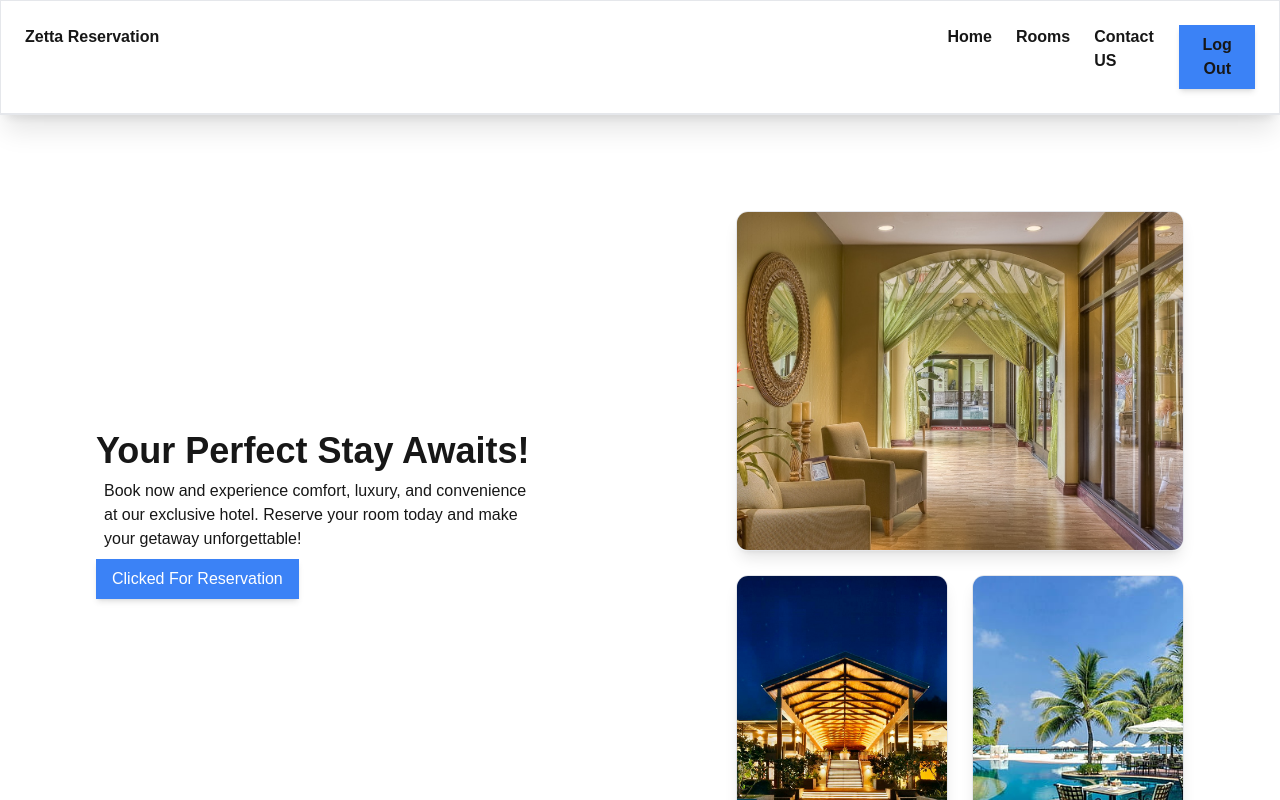
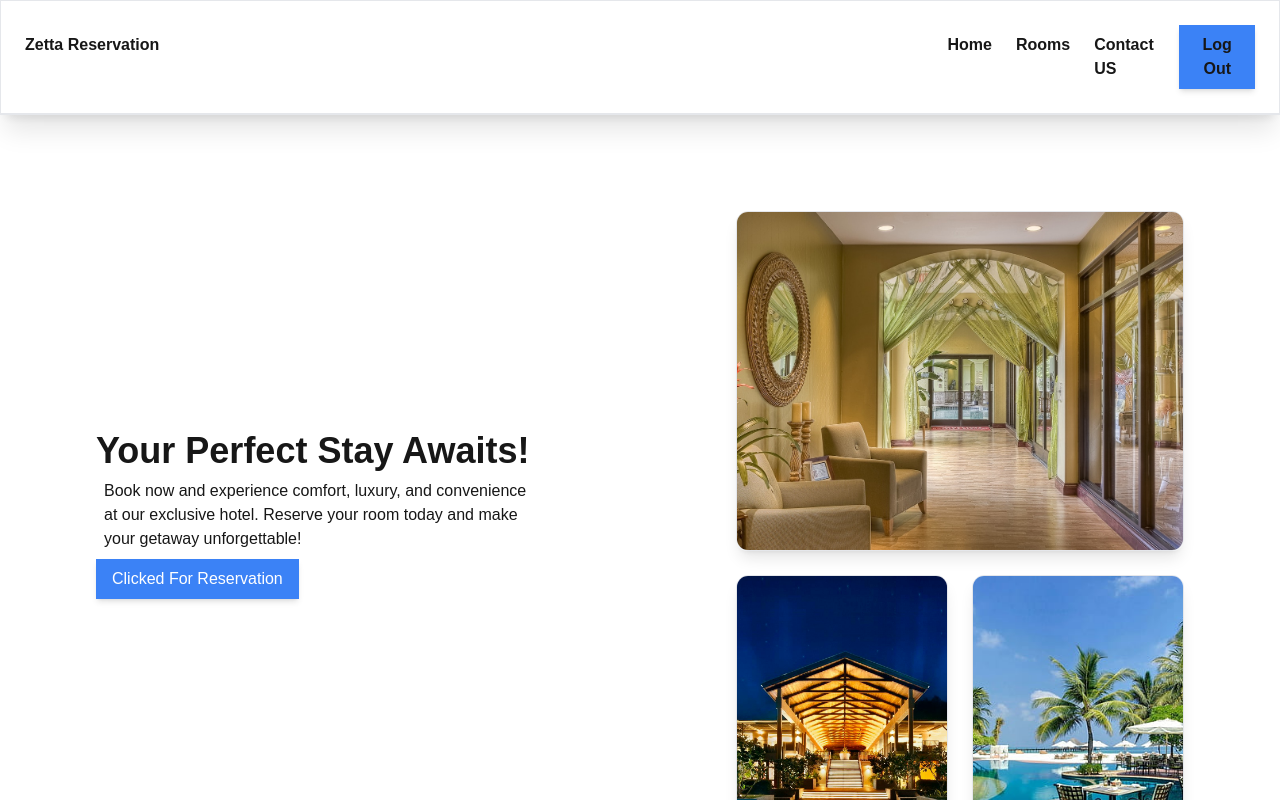
Before and after one commit to Fahim-ahmed-ifty/hotelreservation, a Next.js app: page /home in a window 1280 px wide. Built offline with nearby package versions, Linux system fonts and the light colour scheme.

Commit message:
fix navbar issues

```diff
--- a/app/components/Navbar.tsx
+++ b/app/components/Navbar.tsx
@@ -13,11 +13,11 @@ const Navbar = () => {
 	return (
 		<div className='w-full border border-b-2 shadow-xl sticky top-0 bg-background z-50'>
 			<div className='m-6 flex flex-row'>
-				<div className='w-3/4 font-bold'>Zetta Reservation</div>
+				<div className='w-3/4 py-2 font-bold'>Zetta Reservation</div>
 				<div className='w-1/4 flex flex-row gap-6 font-semibold'>
-					<p>Home</p>
-					<p>Rooms</p>
-					<p>Contact US</p>
+					<p className='py-2'>Home</p>
+					<p className='py-2'>Rooms</p>
+					<p className='py-2'>Contact US</p>
 					<Button text='Log Out' onClick={handleSignupRedirect} />
 				</div>
 			</div>
```
